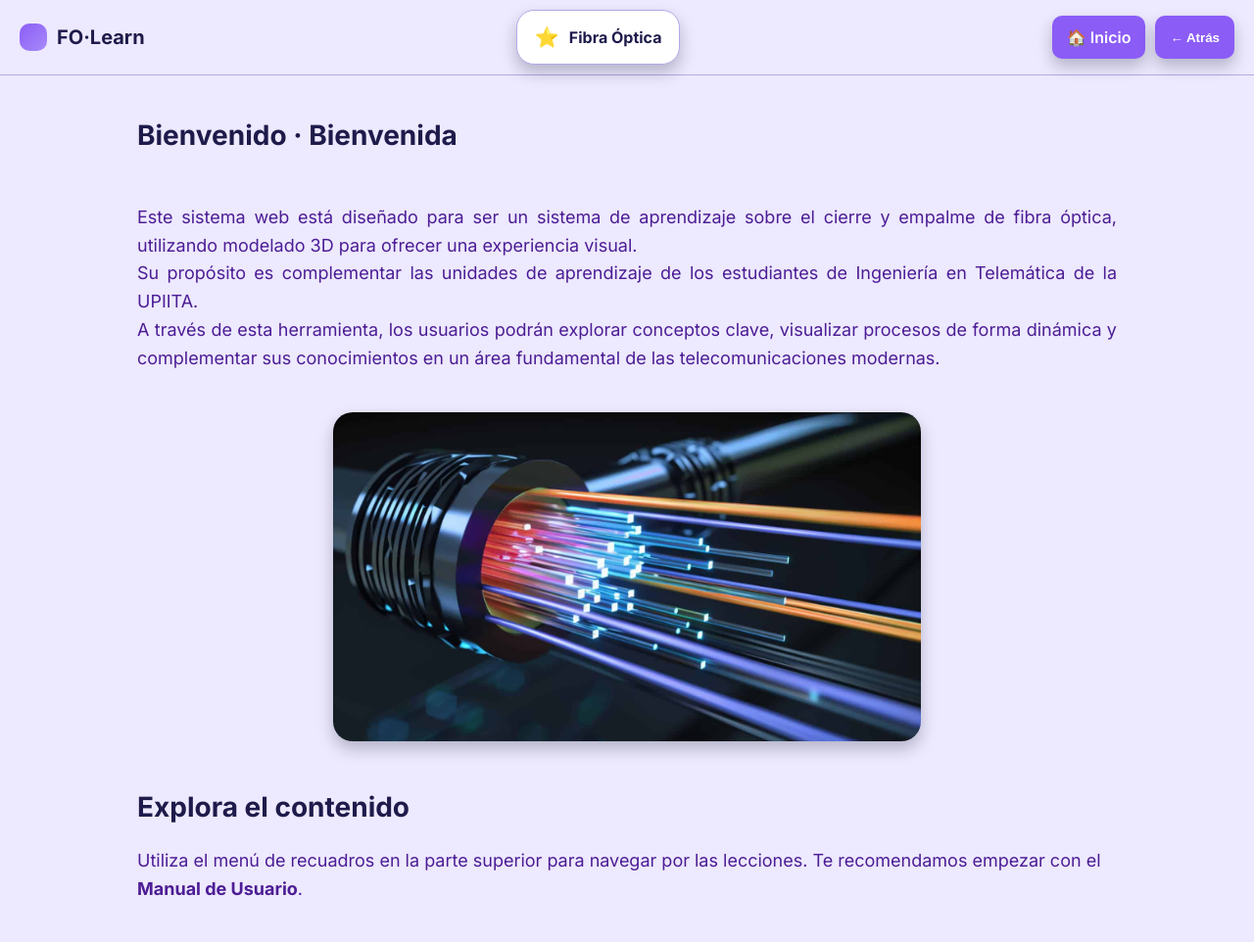
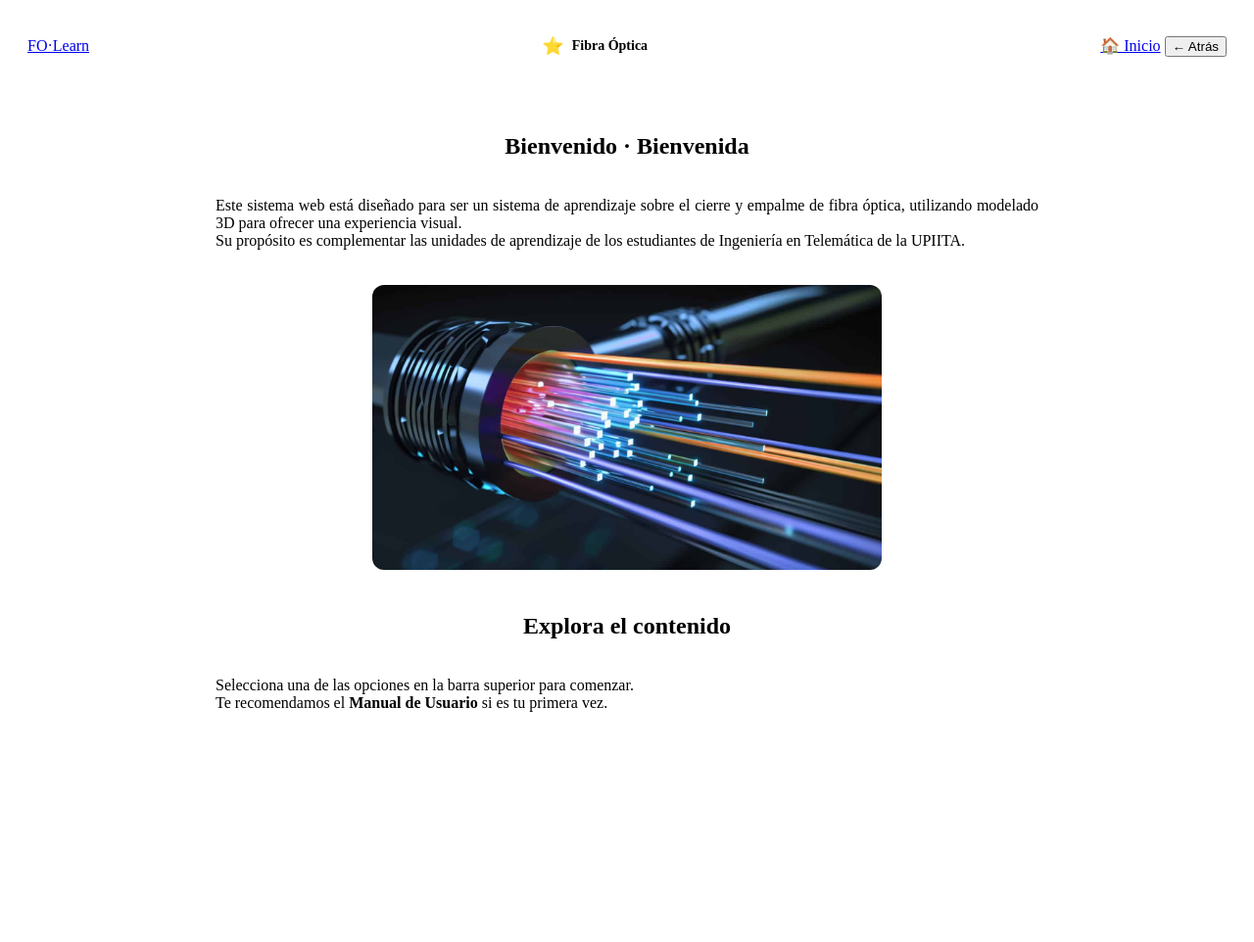
Before and after one commit to karla22rios/fo-learn, a Django app: page / in a window 1280 px wide. Shown: the whole page at 98% size. After the commit the page ends 727 px from the top, so only its background shows below. Run offline with Django 5.2, Linux system fonts and the light colour scheme; data comes from the database, SQL or seed files in the repository.

Commit message:
Agregamos sidebar arriba

```diff
--- a/static/css/site.css
+++ b/static/css/site.css
@@ -1,103 +1,70 @@
-/* ====== Paleta Original Restaurada ====== */
-:root{
-  --bg:    #EDE9FE;
-  --panel: #C4B5FD;
-  --text:  #1E1B4B;
-  --muted: #4C1D95;
-  --brand: #8B5CF6;
-  --brand-light:#A78BFA;
-  --line:  #B6A7E9;
-  --radius:12px;
-  --shadow:0 8px 16px rgba(15,23,42,0.25);
-  --font: "Inter", system-ui, -apple-system, Segoe UI, Roboto, "Helvetica Neue", Arial;
-}
-
-/* ====== Base ====== */
-body {
-  margin: 0;
-  background: var(--bg); /* Fondo lila restaurado */
-  color: var(--text);
-  font: 16px/1.5 var(--font);
-}
-
-/* ====== Header Ajustado ====== */
-.app-header {
-  position: sticky; top: 0; z-index: 100;
-  background: var(--bg); /* Mismo color que el fondo para integrarse */
-  border-bottom: 1px solid var(--line);
-  padding: 10px 0;
-}
+/* Reemplaza o añade estas reglas en tu site.css */
 
 .nav {
   max-width: 1400px;
   margin: 0 auto;
-  padding: 0 20px;
+  padding: 15px 20px;
   display: flex;
   align-items: center;
   justify-content: space-between;
-  gap: 20px;
+  gap: 15px;
 }
 
-/* ====== RECUADROS DEL MENÚ (Formato Original) ====== */
+/* Contenedor para que los recuadros no se amontonen */
 .nav-menu-container {
   display: flex;
-  gap: 15px;
-  flex-grow: 1;
-  justify-content: center;
+  gap: 12px;
+  flex-wrap: nowrap;
+  overflow-x: auto; /* Permite scroll si hay muchas categorías */
+  padding: 5px;
 }
 
-.menu-item-card {
-  background: #fff; /* Blanco puro como tus recuadros */
+/* EL FORMATO DE RECUADRO ORIGINAL */
+.menu-item-top {
+  background: #fff; /* Fondo blanco original */
   border: 1px solid var(--line);
-  border-radius: 18px; /* Bordes muy redondeados */
-  padding: 12px 18px;
+  border-radius: 14px; /* Bordes redondeados originales */
+  padding: 8px 14px;
   text-decoration: none;
   color: var(--text);
-  box-shadow: var(--shadow); /* Sombra marcada */
+  box-shadow: var(--shadow); /* Tu sombra original */
   display: flex;
   align-items: center;
-  gap: 10px;
+  gap: 8px;
   font-weight: 700;
-  font-size: 16px;
-  transition: transform 0.2s, box-shadow 0.2s;
+  font-size: 14px;
   white-space: nowrap;
+  transition: transform .1s ease;
 }
 
-.menu-item-card:hover {
-  transform: translateY(-3px);
-  box-shadow: 0 12px 20px rgba(15,23,42,0.35);
+.menu-item-top:hover {
+  transform: translateY(-2px);
+  border-color: var(--brand-light);
 }
 
-.menu-item-card .icon {
-  font-size: 20px;
+.menu-item-top .icon {
+  font-size: 18px;
 }
 
-/* ====== Botones Inicio/Atrás ====== */
-.nav-actions { display: flex; gap: 10px; }
-.btn-home, .btn-back {
-  background: var(--brand);
-  color: #fff;
-  border: none;
-  border-radius: 10px;
-  padding: 10px 15px;
-  text-decoration: none;
-  font-weight: 600;
-  box-shadow: var(--shadow);
-  display: flex;
-  align-items: center;
-  gap: 5px;
+/* Ajuste para el contenido de la página de inicio */
+.page-simple {
+  max-width: 900px;
+  margin: 0 auto;
+  text-align: center;
 }
 
-/* ====== Contenido Principal ====== */
-.container {
-  max-width: 1000px;
-  margin: 40px auto;
-  padding: 0 20px;
+.content-center {
+  background: rgba(255,255,255,0.3); /* Un toque sutil de fondo */
+  padding: 30px;
+  border-radius: var(--radius);
 }
 
-.content-welcome {
-  text-align: left;
+/* Ocultar etiquetas de texto en pantallas muy pequeñas para mantener recuadros */
+@media (max-width: 1000px) {
+  .menu-item-top .text-label {
+    display: none;
+  }
+  .menu-item-top {
+    padding: 10px;
+  }
 }
-
-h2 { font-size: 28px; margin-bottom: 20px; }
-.muted { color: var(--muted); line-height: 1.6; }
--- a/templates/base.html
+++ b/templates/base.html
@@ -7,26 +7,27 @@
   <meta name="viewport" content="width=device-width,initial-scale=1">
   <link href="https://fonts.googleapis.com/css2?family=Inter:wght@400;600;700&display=swap" rel="stylesheet">
   <link rel="stylesheet" href="{% static 'css/site.css' %}">
+  {% block head %}{% endblock %}
 </head>
 
 <body>
   <header class="app-header">
     <nav class="nav">
-      <a href="{% url 'home' %}" class="brand" style="text-decoration:none; display:flex; align-items:center; gap:10px;">
-        <div class="logo" style="width:28px; height:28px; border-radius:10px; background:linear-gradient(135deg, var(--brand), var(--brand-light)); shadow: var(--shadow);"></div>
-        <span style="font-weight:700; color:var(--text); font-size:20px;">FO·Learn</span>
+      <a href="{% url 'home' %}" class="brand">
+        <div class="logo"></div>
+        <span>FO·Learn</span>
       </a>
 
       <div class="nav-menu-container">
         {% for c in categories %}
-          <a class="menu-item-card" href="{% url 'category_detail' c.slug %}">
+          <a class="menu-item-top" href="{% url 'category_detail' c.slug %}">
             <span class="icon">
               {% if "manual" in c.name|lower %}📘
               {% elif "cierre" in c.name|lower %}🧵
               {% elif "empalme" in c.name|lower %}🧵
               {% else %}⭐{% endif %}
             </span>
-            <span>{{ c.name }}</span>
+            <span class="text-label">{{ c.name }}</span>
           </a>
         {% endfor %}
       </div>
--- a/templates/viewer/home.html
+++ b/templates/viewer/home.html
@@ -3,25 +3,24 @@
 {% block title %}Inicio · FO·Learn{% endblock %}
 
 {% block content %}
-<div class="content-welcome">
+<div class="page-simple">
+  <section class="content-center">
     <h2>Bienvenido · Bienvenida</h2>
 
-  <p class="muted" style="text-align:justify; white-space: pre-line; font-size: 18px;">
+    <p class="muted" style="text-align:justify; white-space: pre-line;">
       Este sistema web está diseñado para ser un sistema de aprendizaje sobre el cierre y empalme de fibra óptica, utilizando modelado 3D para ofrecer una experiencia visual.
       Su propósito es complementar las unidades de aprendizaje de los estudiantes de Ingeniería en Telemática de la UPIITA.
-    A través de esta herramienta, los usuarios podrán explorar conceptos clave, visualizar procesos de forma dinámica y complementar sus conocimientos en un área fundamental de las telecomunicaciones modernas.
     </p>
 
-  <div style="text-align: center; margin: 40px 0;">
     <img src="{% static 'images/Fibraópticpagina.jpg' %}"
          alt="Fibra óptica"
-         style="width:100%; max-width:600px; border-radius:20px; box-shadow: var(--shadow);">
-  </div>
+         style="width:100%; max-width:520px; margin:20px auto; border-radius:12px; box-shadow: var(--shadow);">
 
     <h2>Explora el contenido</h2>
-  <p class="muted" style="font-size: 18px;">
-    Utiliza el menú de recuadros en la parte superior para navegar por las lecciones.
-    Te recomendamos empezar con el <strong>Manual de Usuario</strong>.
+    <p class="muted" style="text-align:justify; white-space: pre-line;">
+      Selecciona una de las opciones en la barra superior para comenzar.
+      Te recomendamos el <strong>Manual de Usuario</strong> si es tu primera vez.
     </p>
+  </section>
 </div>
 {% endblock %}
```
Lines whose indentation alone changed are shown as unchanged.
